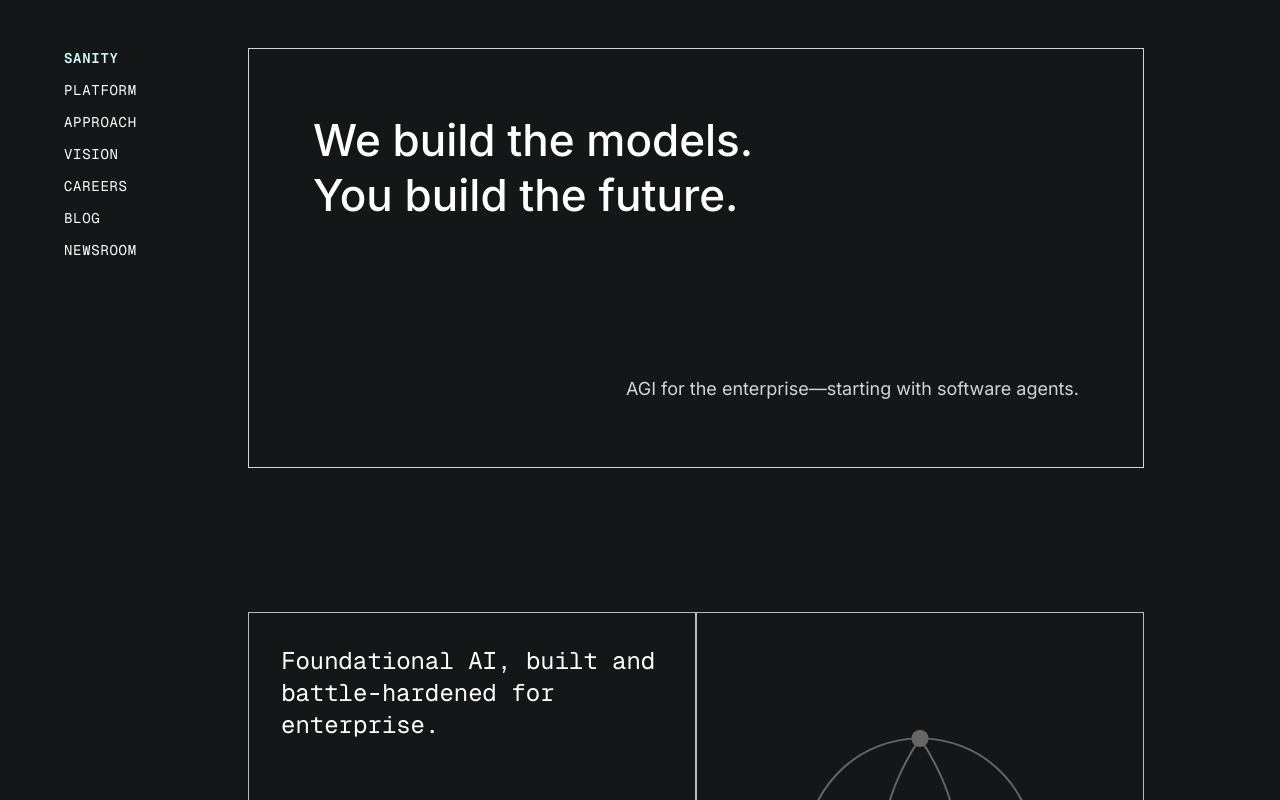
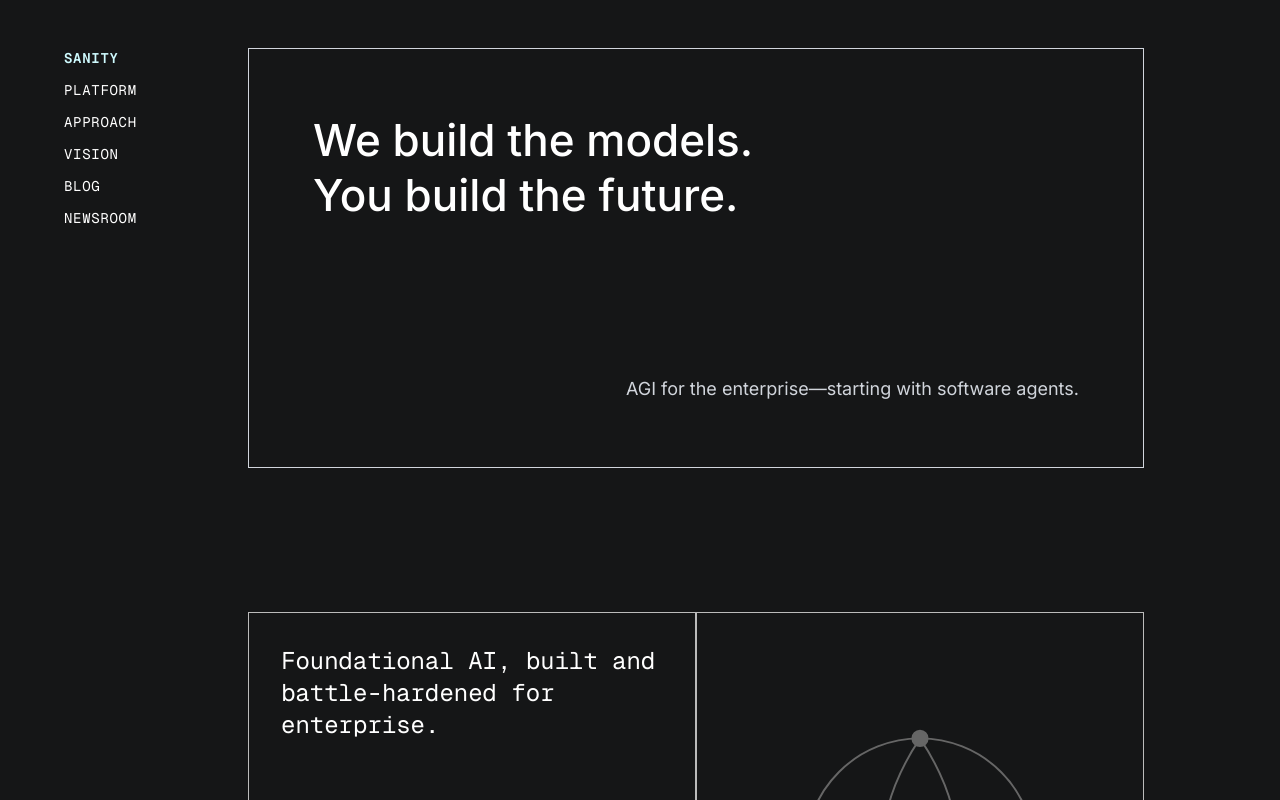
Before and after one commit to ahmad-sherazi/Sanity-clone, a Next.js app: page / in a window 1280 px wide. Shown: the top 800 px of the page. Built offline with nearby package versions, Linux system fonts and the light colour scheme.

Commit message:
Update mobile responsiveness

```diff
--- a/src/app/page.tsx
+++ b/src/app/page.tsx
@@ -1275,7 +1275,7 @@ export default function Home() {
     { name: "PLATFORM", href: "/platform" },
     { name: "APPROACH", href: "/approach" },
     { name: "VISION", href: "/vision" },
-    { name: "CAREERS", href: "/careers" },
+
     { name: "BLOG", href: "/blog" },
     { name: "NEWSROOM", href: "/newsroom" },
   ];
```
